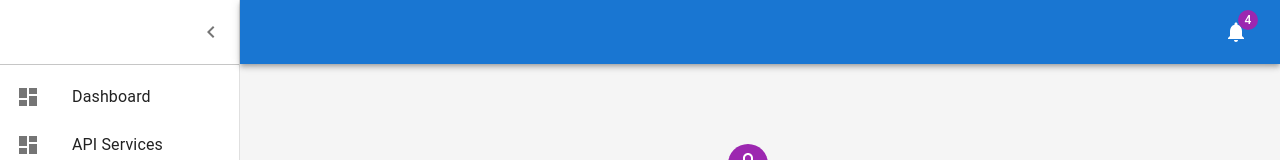
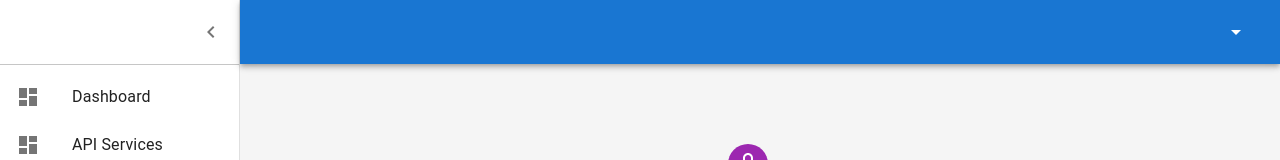
Before and after one commit to justhanzala/client.api.backendeasy, a React (Create React App) app: page / in a window 1280 px wide. Shown: the top 160 px of the page. Built offline with nearby package versions, Linux system fonts and the light colour scheme.

Commit message:
design customization

```diff
--- a/src/components/Layout.js
+++ b/src/components/Layout.js
@@ -9,12 +9,11 @@ import List from "@mui/material/List";
 import Typography from "@mui/material/Typography";
 import Divider from "@mui/material/Divider";
 import IconButton from "@mui/material/IconButton";
-import Badge from "@mui/material/Badge";
 import Container from "@mui/material/Container";
 import Grid from "@mui/material/Grid";
 import MenuIcon from "@mui/icons-material/Menu";
 import ChevronLeftIcon from "@mui/icons-material/ChevronLeft";
-import NotificationsIcon from "@mui/icons-material/Notifications";
+import ArrowDropDownIcon from '@mui/icons-material/ArrowDropDown';
 import SidebarItem from "./SidebarItem";
 import { useLocation } from "react-router-dom";
 
@@ -109,9 +108,7 @@ const DashboardContent = ({ children, routes, loggedIn }) => {
                   {title}
                 </Typography>
                 <IconButton color="inherit">
-                  <Badge badgeContent={4} color="secondary">
-                    <NotificationsIcon />
-                  </Badge>
+                    <ArrowDropDownIcon />
                 </IconButton>
               </Toolbar>
             </AppBar>
```
